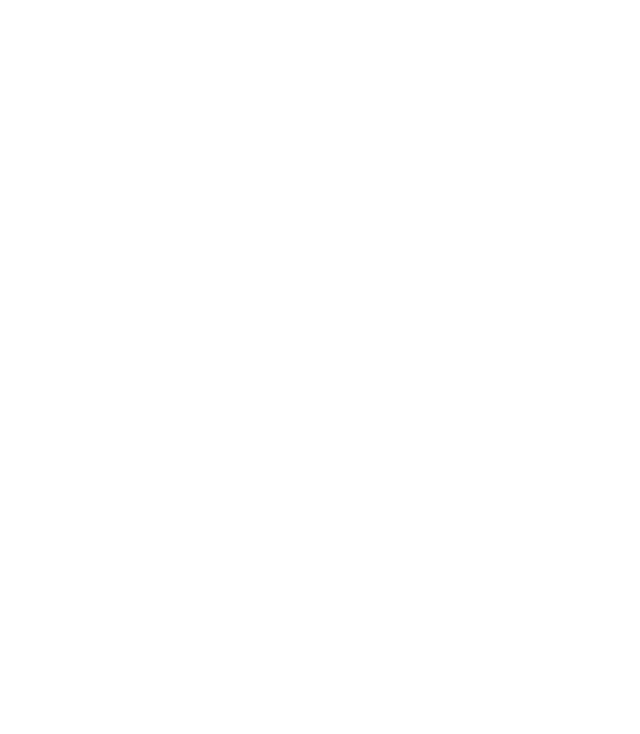
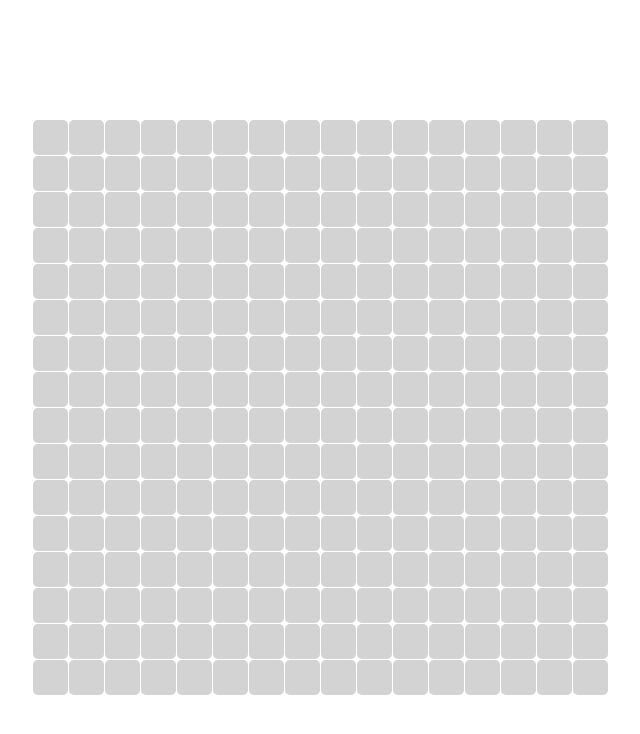
Before and after one commit to ejun95/etch-a-sketch, a plain HTML site: page index.html in a window 1280 px wide. Shown: the whole page, without its empty margins (320-960 px from the left). Drawn offline with Linux system fonts and the light colour scheme.

Commit message:
Create bare bone function of website

```diff
--- a/index.html
+++ b/index.html
@@ -1,11 +1,15 @@
 <!DOCTYPE html>
 <html lang="en">
-<head>
-  <meta charset="UTF-8">
-  <meta name="viewport" content="width=device-width, initial-scale=1.0">
-  <title>Document</title>
-</head>
-<body>
+  <head>
+    <meta charset="UTF-8">
+    <meta name="viewport" content="width=device-width, initial-scale=1.0">
+    <title>Etch-a-Sketch</title>
+    <link rel="stylesheet" href="./style.css">
+    <script src="./index.js" defer></script>
+  </head>
 
-</body>
+  <body>
+    <div class="container">
+    </div>
+  </body>
 </html>
--- a/index.js
+++ b/index.js
@@ -0,0 +1,16 @@
+const container = document.querySelector(".container");
+
+for(let i = 0; i < 16; i++) {
+  let column = document.createElement("div")
+  container.appendChild(column)
+  for(let j = 0; j < 16; j++) {
+    let div = document.createElement("div");
+    div.className = "cell"
+    div.setAttribute("class", "cell");
+
+    div.addEventListener("mouseover", () => {
+      div.style.backgroundColor = "blue";
+    });
+    column.appendChild(div);
+  }
+}
--- a/style.css
+++ b/style.css
@@ -0,0 +1,16 @@
+.container {
+  height: 100vh;
+  display:flex;
+  justify-content: center;
+  align-items: center;
+  gap: 1px;
+  flex-shrink: 0;
+}
+
+.cell {
+  background-color: lightgray;
+  width: 35px;
+  height: 35px;
+  border-radius: 5px;
+  margin-bottom: 1px;
+}
```
